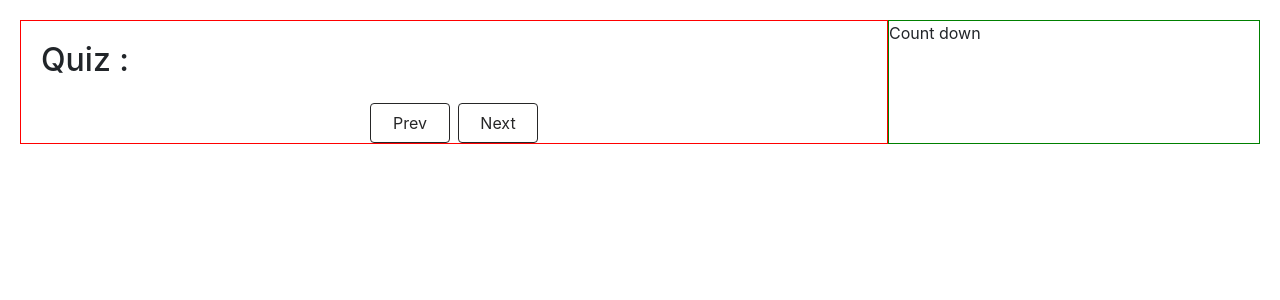
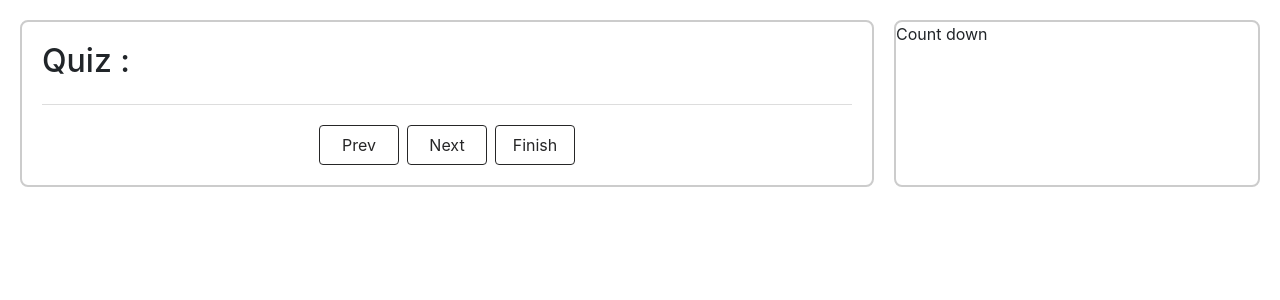
Before and after one commit to Thanhdat013/HoidanIT-React-base, a React (Create React App) app: page /quiz/1 in a window 1280 px wide. Shown: the top 300 px of the page. Built offline with nearby package versions, Linux system fonts and the light colour scheme; no server answers.

Commit message:
xử lý data khi chọn câu trả lời

```diff
--- a/src/Layout/components/Users/DetailQuiz.js
+++ b/src/Layout/components/Users/DetailQuiz.js
@@ -39,6 +39,7 @@ const DetailQuiz = () => {
               image = item.image;
             }
 
+            item.answers.isChecked = false;
             answer.push(item.answers);
           });
           return { questionId: key, answer, questionDesc, image };
@@ -58,11 +59,35 @@ const DetailQuiz = () => {
       setCurrentQuestion(currentQuestion + 1);
   };
 
+  const handleCheckAnswer = (answerId, questionId) => {
+    let dataQuizClone = _.cloneDeep(dataQuiz);
+    let question = dataQuizClone.find(
+      (item) => +item.questionId === +questionId
+    );
+    if (question && question.answer) {
+      let answerChecked = question.answer.map((item) => {
+        if (+item.id === +answerId) {
+          item.isChecked = !item.isChecked;
+        }
+        return item;
+      });
+      question.answer = answerChecked;
+    }
+    let index = dataQuizClone.findIndex(
+      (item) => +item.questionId === +questionId // tìm đc cái index trong dataQuizClone mà nó đang được check hoặc uncheck
+    );
+    if (index > -1) {
+      dataQuizClone[index] = question; // gán cái dataQuizClone có cái index đang được check hoặc uncheck giá trị item.isChecked
+      setDataQuiz(dataQuizClone);
+    }
+  };
+
   return (
     <div className="quiz-container">
       <div className="quiz-left">
         <h2 className="quiz-left-title">Quiz : {location?.state?.quizTitle}</h2>
         <Question
+          handleCheckAnswer={handleCheckAnswer}
           currentQuestion={currentQuestion}
           data={dataQuiz.length > 0 ? dataQuiz[currentQuestion] : []}
         />
@@ -73,6 +98,9 @@ const DetailQuiz = () => {
           <Button className="btn-footer" outline onClick={() => handleNext()}>
             Next
           </Button>
+          <Button className="btn-footer" outline onClick={() => handleNext()}>
+            Finish
+          </Button>
         </div>
       </div>
       <div className="quiz-right">Count down</div>
--- a/src/Layout/components/Users/DetailQuiz.scss
+++ b/src/Layout/components/Users/DetailQuiz.scss
@@ -1,13 +1,18 @@
 .quiz-container {
   display: flex;
   padding: 20px 20px 0;
+  gap: 20px;
   .quiz-left {
     width: 70%;
-    border: 1px solid red;
+    border: 2px solid #ccc;
+    border-radius: 8px;
     .quiz-left-title {
-      margin: 20px 0 24px 20px;
+      margin: 0 20px;
+      padding: 20px 0 24px;
+      border-bottom: 1px solid #ddd;
     }
     .quiz-left-footer {
+      margin: 20px 0;
       justify-content: center;
       display: flex;
     }
@@ -18,12 +23,15 @@
       }
     }
 
+    .image {
+      margin-top: 20px;
       .question-image {
         width: 400px;
         height: 300px;
         object-fit: cover;
         display: flex;
         margin: auto;
+      }
     }
 
     .question {
@@ -41,9 +49,7 @@
   }
 }
 .quiz-right {
-  border: 1px solid green;
+  border: 2px solid #ccc;
+  border-radius: 8px;
   width: 30%;
 }
-
-.question-image {
-}
--- a/src/Layout/components/Users/Question.js
+++ b/src/Layout/components/Users/Question.js
@@ -2,14 +2,19 @@ import _ from "lodash";
 
 import "./DetailQuiz.scss";
 
-const Question = ({ data, currentQuestion }) => {
+const Question = ({ data, currentQuestion, handleCheckAnswer }) => {
   if (_.isEmpty(data)) {
     // check xem có phải mảng rỗng không vơi thư viện Lodash
     return <></>;
-  } else {
+  }
+
+  const handleCheckBox = (e, answerId, questionId) => {
+    handleCheckAnswer(answerId, questionId);
+  };
+
   return (
     <>
-        <div>
+      <div className="image">
         {data.image ? (
           <img
             className="question-image"
@@ -35,12 +40,12 @@ const Question = ({ data, currentQuestion }) => {
                   <input
                     className="form-check-input"
                     type="checkbox"
-                      value=""
-                      id="flexCheckDefault"
+                    checked={item.isChecked}
+                    onChange={(e) =>
+                      handleCheckBox(e, item.id, data.questionId)
+                    }
                   />
-                    <label className="form-check-label">
-                      {item.description}
-                    </label>
+                  <label className="form-check-label">{item.description}</label>
                 </div>
               </div>
             );
@@ -48,7 +53,6 @@ const Question = ({ data, currentQuestion }) => {
       </div>
     </>
   );
-  }
 };
 
 export default Question;
```
Lines whose indentation alone changed are shown as unchanged.
